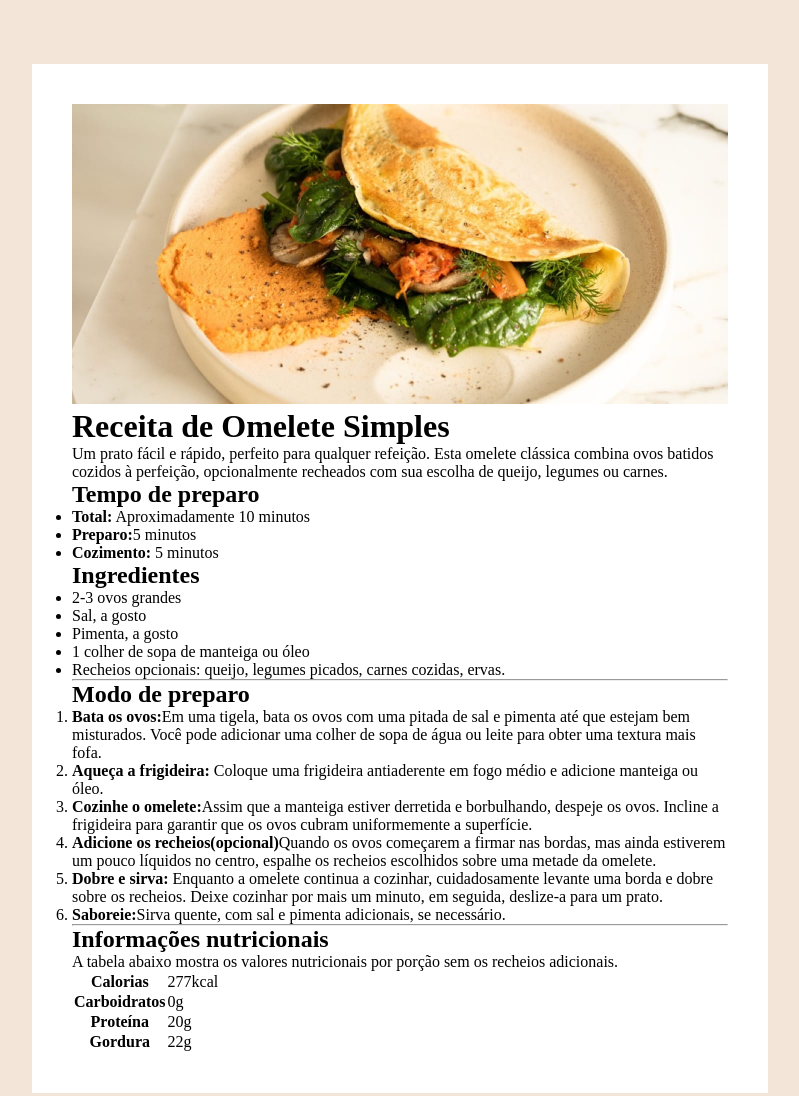
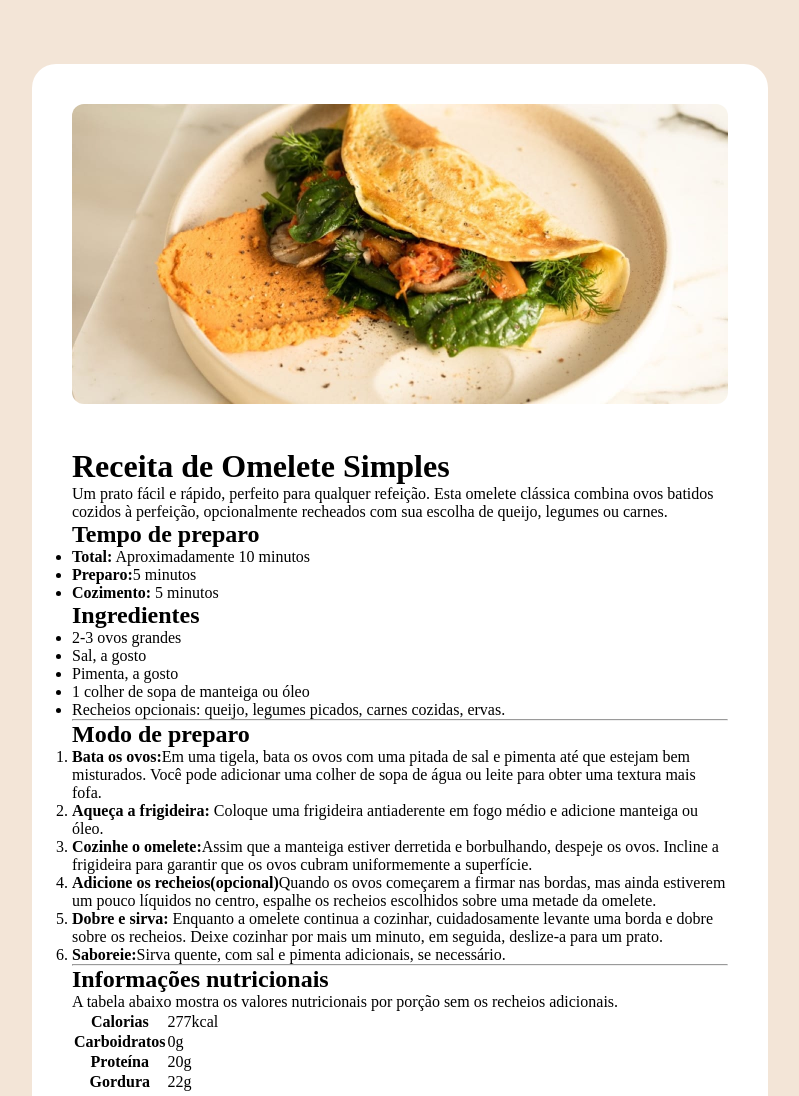
Before and after one commit to anaa0beatriz/receita, a plain HTML site: page index.html in a window 1280 px wide. Shown: the top 1096 px of the page, without its empty margins (240-1039 px from the left). Drawn offline with Linux system fonts and the light colour scheme.

Commit message:
Terceiro commit do CSS

```diff
--- a/style.css
+++ b/style.css
@@ -14,10 +14,13 @@ body > div {
     margin-inline: auto;
     margin-block: 64px;
     padding: 40px;
+    border-radius: 24px;
 }
 
 div img {
     width: 100%;
+    border-radius: 12px;
+    margin-bottom: 40px;
 }
 
 h1, h2 {
```
